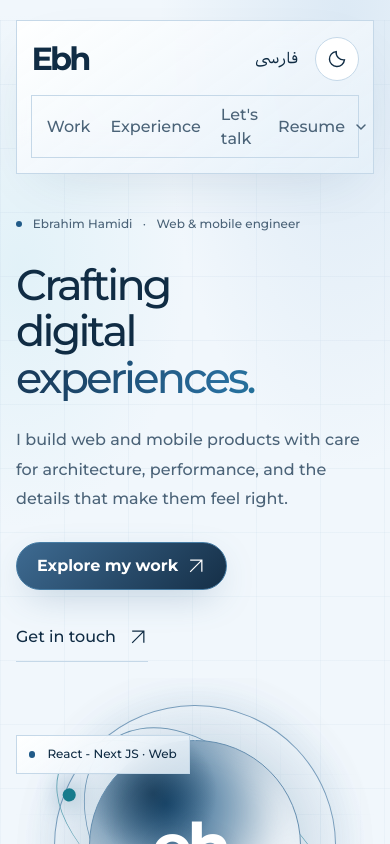
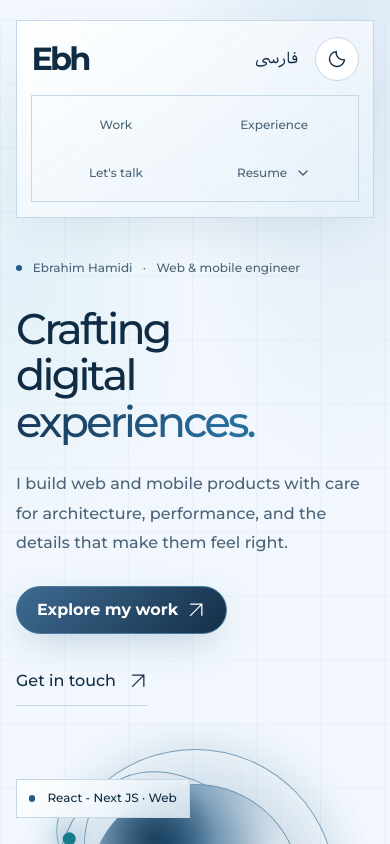
Before and after one commit to ebhdeveloper/ebh-portfolio, a Next.js app: page /en in a window 390 px wide. Shown: the top 844 px of the page. Built offline with nearby package versions, Linux system fonts and the light colour scheme.

Commit message:
style: fit header navigation on narrow screens

```diff
--- a/src/features/portfolio/styles.css
+++ b/src/features/portfolio/styles.css
@@ -141,11 +141,21 @@
     .pf-experience { grid-template-columns: minmax(0, 1fr); gap: 2rem; }
   }
 
-  @media (max-width: 600px) {
+  @media (max-width: 760px) {
     .pf-header { position: relative; top: auto; flex-wrap: wrap; gap: 0.75rem; padding: 0.9rem; }
     .pf-nav { order: 3; width: 100%; justify-content: space-between; border-radius: var(--radius-input); }
     .pf-nav a { padding-inline: 0.5rem; }
     .pf-toolbar { margin-inline-start: auto; gap: 1rem; }
+    .pf-nav a, .pf-nav .cv-menu summary { white-space: nowrap; }
+  }
+
+  @media (max-width: 400px) {
+    .pf-nav { display: grid; grid-template-columns: repeat(2, minmax(0, 1fr)); }
+    .pf-nav .cv-menu summary { width: 100%; }
+  }
+
+  @media (max-width: 600px) {
+    .pf-nav, .pf-nav .cv-menu { font-size: 0.75rem; }
     .pf-hero { padding-top: 2.5rem; }
     .pf-eyebrow { font-size: 0.75rem; }
     .pf-hero-title { font-size: clamp(2.6rem, 11vw, 4rem); }
```
